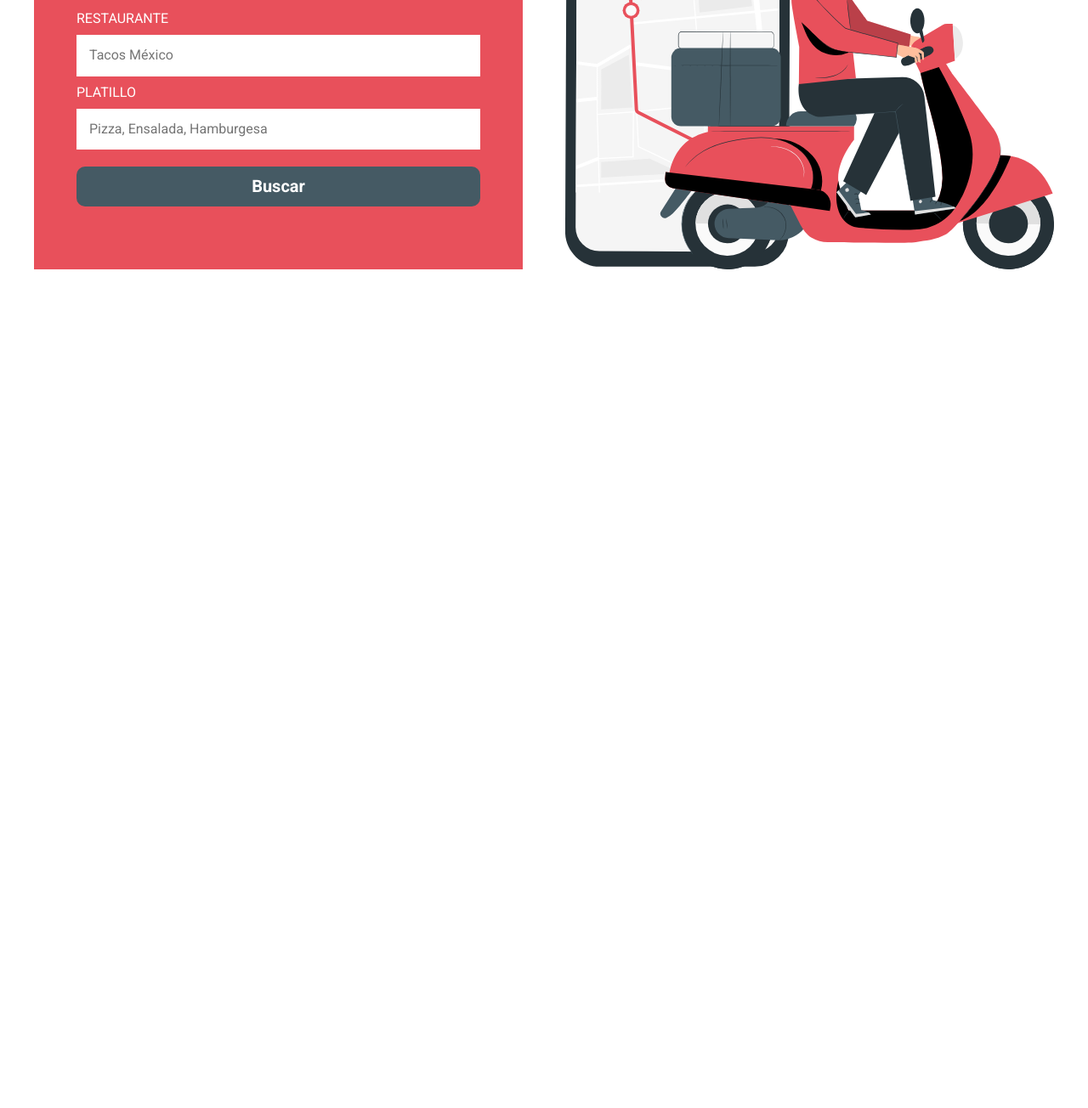
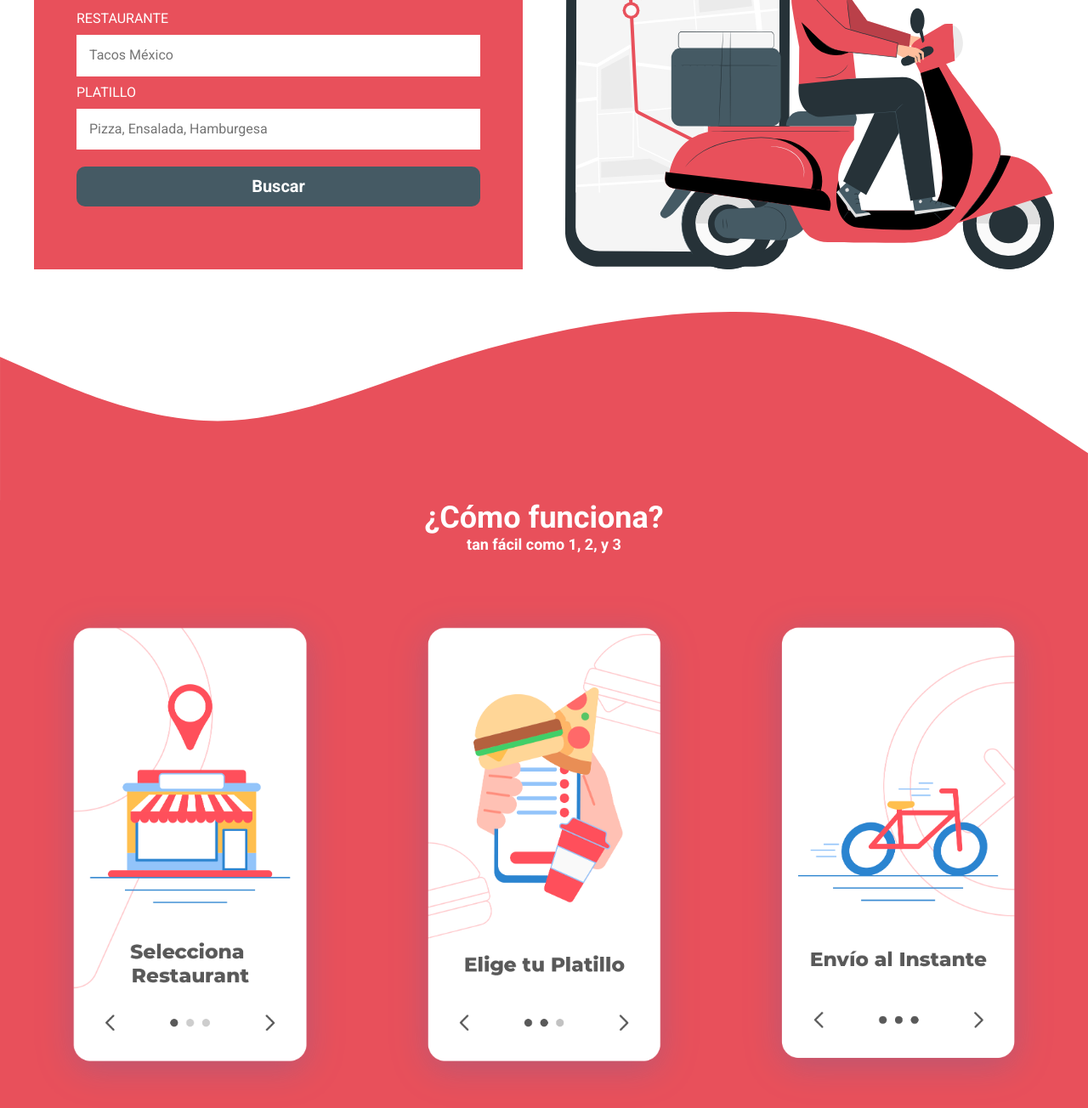
Before and after one commit to Camoralesh27/P6-SASS-DeliveryApp, a website: page index.html in a window 1280 px wide. Shown: the part 411-1715 px from the top of the page at 85% size. Before the commit the page ends 800 px from the top, so only its background shows below. Drawn offline with Linux system fonts and the light colour scheme.

Commit message:
terminando seccion pasos e iniciando testimoniales

```diff
--- a/index.html
+++ b/index.html
@@ -58,6 +58,29 @@
     </section>
 
 
+    <section class="pasos">
+        <img class="pasos__wave" src="build/img/wave.svg" alt="imagen wave">
+
+        <div class="pasos__contenido">
+            <h2 class="pasos__heading">¿Cómo funciona?<span class="pasos__heading--descripcion">tan fácil como 1, 2, y 3</span></h2>
+
+            <div class="pasos__grid contenedor">
+                <div class="pasos__paso">
+                    <img class="pasos__imagen" src="build/img/paso_1.png" alt="paso_1">
+                </div>
+
+                <div class="pasos__paso">
+                    <img class="pasos__imagen" src="build/img/paso_2.png" alt="paso_2">
+                </div>
+
+                <div class="pasos__paso">
+                    <img class="pasos__imagen" src="build/img/paso_3.png" alt="paso_3">
+                </div>
+            </div>
+
+        </div>
+    </section>
+
 
 
 </body>
--- a/src/scss/app.scss
+++ b/src/scss/app.scss
@@ -1,3 +1,4 @@
 @use 'base';
 @use 'header';
 @use 'formulario';
+@use 'pasos';
--- /dev/null
+++ b/src/scss/pasos/_index.scss
@@ -0,0 +1 @@
+@forward 'pasos';
--- /dev/null
+++ b/src/scss/pasos/_pasos.scss
@@ -0,0 +1,38 @@
+@use 'base/variables' as v;
+@use 'base/mixins' as m;
+
+.pasos {
+    margin-top: 5rem;
+
+    &__wave {
+        margin-bottom: -1px;
+    }
+
+    &__contenido {
+        background-color: v.$primario;
+
+    }
+
+    &__heading {
+        text-align: center;
+        color: v.$blanco;
+
+        &--descripcion {
+            font-size: 1.8rem;
+            display: block;
+        }
+    }
+
+    &__grid {
+        @include m.tablet {
+            @include m.grid(3, v.$separacion);
+        }
+    }
+
+    &__imagen {
+        transition: transform 300ms ease-in-out;
+        &:hover {
+            transform: rotate(-4deg) scale(1.2);
+        }
+    }
+}
```
Also changed, not shown: build/css/app.css, 1 other file.
